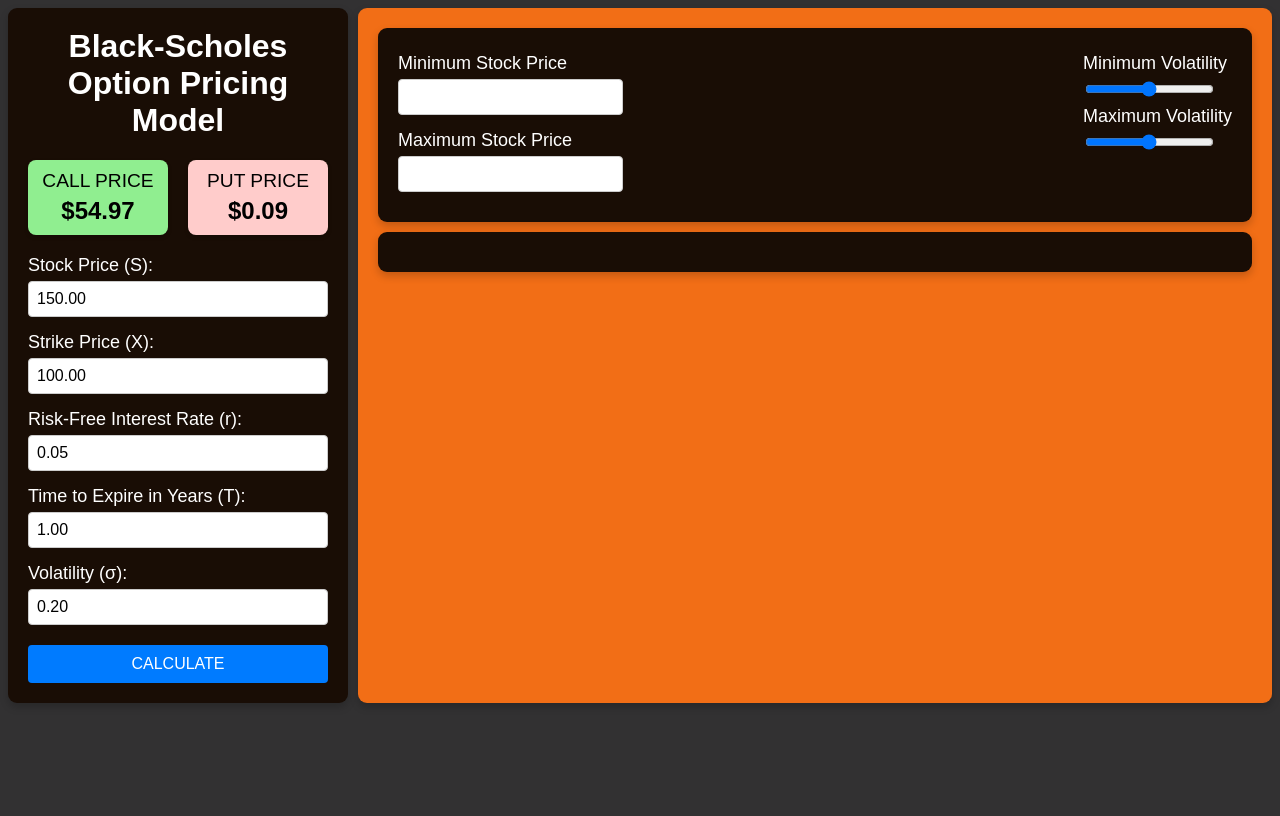
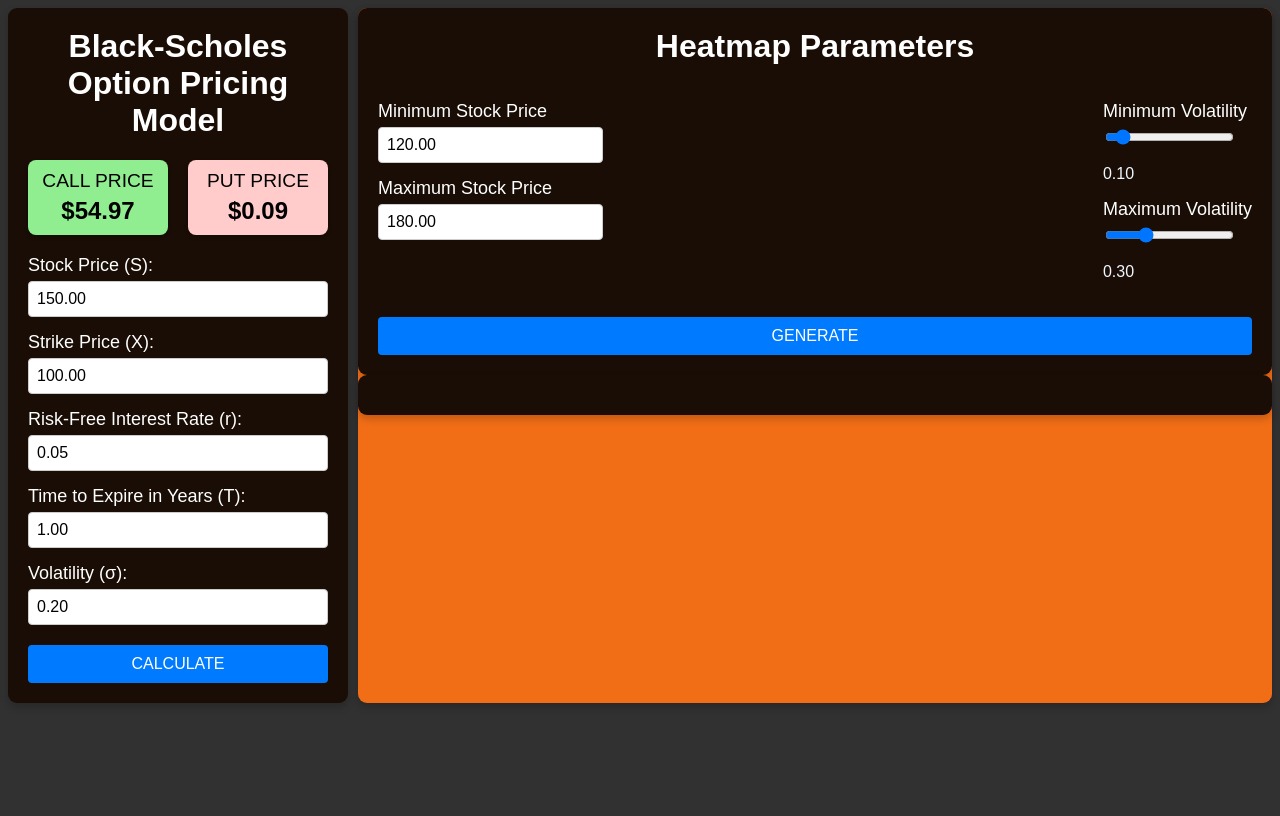
Before and after one commit to PrinceAJ17/OptionsPricing, a Flask app: page / in a window 1280 px wide. Run offline with Flask 3, Linux system fonts and the light colour scheme.

Commit message:
Finished max and min sp para, buggy vol para

```diff
--- a/app.py
+++ b/app.py
@@ -27,7 +27,7 @@ def getFormValue(form, nameOfInput, defaultValue):
 
 
 @app.route("/", methods=["POST", "GET"])
-def index():
+def calc():
     if request.method == "POST":
         S = getFormValue(request.form,"stockPrice", 150.00)
         X = getFormValue(request.form,"strikePrice", 100.00)
@@ -37,6 +37,12 @@ def index():
 
         call_price = call(S, X, T, r, sigma)
         put_price = put(S, X, T, r, sigma)
+
+        MinSP = getFormValue(request.form,"minStockPrice",S*0.8)
+        MaxSP = getFormValue(request.form,"maxStockPrice",S*1.2)
+
+        minVol = getFormValue(request.form,"minVolatility", sigma*0.5)
+        maxVol = getFormValue(request.form,"maxVolatility", sigma*1.5)
     else:
         S = 150.00
         X = 100.00
@@ -47,6 +53,11 @@ def index():
         call_price = call(S, X, T, r, sigma)
         put_price = put(S, X, T, r, sigma)
 
+        MinSP = S*0.8
+        MaxSP = S*1.2
+        minVol = sigma*0.5
+        maxVol = sigma*1.5
+
     return render_template(
         "index.html",
         call_price=f"${round(call_price, 2):.2f}",
@@ -55,7 +66,11 @@ def index():
         strikePrice=f"{X:.2f}",
         RFIR=f"{r:.2f}",
         expiration=f"{T:.2f}",
-        volatility=f"{sigma:.2f}"
+        volatility=f"{sigma:.2f}",
+        minStockPrice=f"{MinSP:.2f}",
+        maxStockPrice=f"{MaxSP:.2f}",
+        minVolatility=f"{minVol:.2f}",
+        maxVolatility=f"{maxVol:.2f}"
     )
 
 if __name__ == "__main__":
--- a/static/myscript.js
+++ b/static/myscript.js
@@ -1,10 +1,46 @@
-const form = document.getElementById('formSubmission');
-const inputs = form.querySelectorAll('input[type="number"]');
+///FOR OPTIONS CALCULATOR///
+const calcOptions = document.getElementById('formSubmission');
+const inputs1 = calcOptions.querySelectorAll('input[type="number"]');
 
-inputs.forEach(element => {
+inputs1.forEach(element => {
     element.addEventListener("change",()=>{
         value = parseFloat(element.value)
         value = value.toFixed(2)
         element.value = value
     })
 })
+///FOR SP PARAMETER///
+const heatMap = document.getElementById("heatSubmission")
+const inputs2 = heatMap.querySelectorAll('input[type="number"]');
+
+inputs2.forEach(element => {
+    element.addEventListener("change",()=>{
+        value = parseFloat(element.value)
+        value = value.toFixed(2)
+        element.value = value
+    })
+})
+///FOR VOLATILITY PARAMETER///
+const minVol = document.querySelector("#minVolatility")
+const num = document.querySelector(".myNum1")
+
+minVol.addEventListener("input", () => {
+    num.textContent = minVol.value
+})
+
+const maxVol = document.querySelector("#maxVolatility")
+const num2 = document.querySelector(".myNum2")
+
+maxVol.addEventListener("input", ()=>{
+    num2.textContent = maxVol.value
+})
+
+minVol.addEventListener("change", () => {
+    const minValue = parseFloat(minVol.value);
+    maxVol.min = minValue; // Update the min of maxVol to be the new min
+});
+
+maxVol.addEventListener("change", () => {
+    const maxValue = parseFloat(maxVol.value);
+    minVol.max = maxValue; // Update the max of minVol to be the new max
+});
--- a/static/mystyle.css
+++ b/static/mystyle.css
@@ -131,7 +131,6 @@ input[type="number"]:focus{
     justify-content: flex-start;
     background-color: #f26e16;
     border-radius: 9px;
-    padding: 20px;
     width: 100%;
     gap: 10px; /* Increased gap for better spacing */
     box-shadow: 0 4px 8px rgba(0, 0, 0, 0.2); /* Added subtle shadow for better visual impact */
@@ -149,7 +148,7 @@ input[type="number"]:focus{
 
 .HeatmapParameters{
     display: flex;
-    flex-direction: row;
+    flex-direction: column;
     justify-content: space-between;
     background-color: #190d05;
     border-radius: 9px;
@@ -157,3 +156,9 @@ input[type="number"]:focus{
     gap: 10px; /* Increased gap for better spacing */
     box-shadow: 0 4px 8px rgba(0, 0, 0, 0.2); /* Added subtle shadow for better visual impact */
 }
+
+.Parameters{
+    display: flex;
+    flex-direction: row;
+    justify-content: space-between;
+}
--- a/templates/index.html
+++ b/templates/index.html
@@ -41,25 +41,33 @@
             </form>
         </div>
         <div class="Heatmap">
+            <form id="heatSubmission" method="POST">
                 <div class="HeatmapParameters">
+                    <h1>Heatmap Parameters</h1>
+                    <div class="Parameters">
                         <div class="SPParameters">
                             <label for="minStockPrice">Minimum Stock Price</label>
-                    <input type="number" id="minStockPrice" name="minStockPrice">
+                            <input type="number" id="minStockPrice" name="minStockPrice" value="{{minStockPrice}}" step="0.01">
 
                             <label for="maxStockPrice">Maximum Stock Price</label>
-                    <input type="number" id="maxStockPrice" name="maxStockPrice">
+                            <input type="number" id="maxStockPrice" name="maxStockPrice" value="{{maxStockPrice}}" step="0.01">
                         </div>
                         <div class="VolatilityParameters">
                             <label for="minVolatility">Minimum Volatility</label>
-                    <input id="minVolatility" type="range" min="0" max="100">
+                            <input id="minVolatility" name="minVolatility" type="range" min="0.01" max="1" step="0.01" value="{{minVolatility}}">
+                            <p><span class="myNum1" style="color: aliceblue;">{{minVolatility}}</span></p>
 
                             <label for="maxVolatility">Maximum Volatility</label>
-                    <input id="maxVolatility" type="range" min="0" max="100">
+                            <input id="maxVolatility" name="maxVolatility" type="range" min="0.01" max="1" step="0.01" value="{{maxVolatility}}">
+                            <p><span class="myNum2" style="color: aliceblue;">{{maxVolatility}}</span></p>
                         </div>
+                    </div>
+                    <button type="submit">GENERATE</button>
                 </div>
                 <div class="HeatmapGraphs">
 
                 </div>
+            </form>
         </div>
     </div>
 </body>
```
Lines whose indentation alone changed are shown as unchanged.
